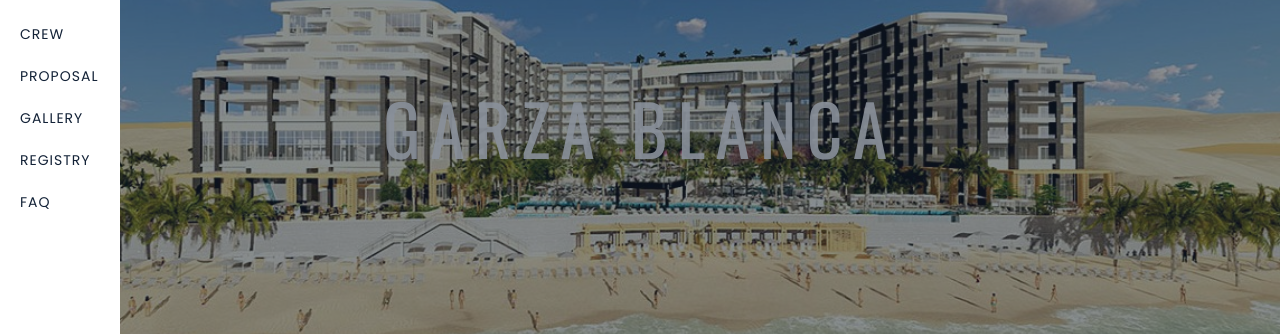
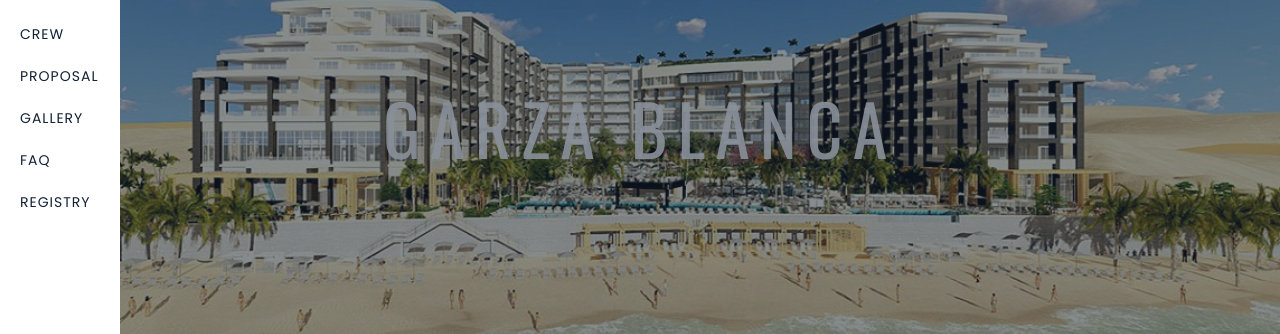
Before and after one commit to honghaobi/wedding-frontend, a Vue app: page /resort in a window 1280 px wide. Both pictures are taken after a click on the link "Menu". Shown: the part 271-605 px from the top of the page. Built offline with nearby package versions, Linux system fonts and the light colour scheme; no server answers; what v-viewer, vue-masonry would draw is missing.

Commit message:
fixed route change page initial scroll position and resort Table subheader position

```diff
--- a/src/components/Menu.vue
+++ b/src/components/Menu.vue
@@ -27,11 +27,11 @@
         <li><a href="#" class="bt-icon icon-bubble route hvr-wobble-horizontal">
           <router-link to="/gallery">Gallery</router-link>
         </a></li>
+        <li><a href="#" class="bt-icon icon-bubble route hvr-wobble-horizontal">
+          <router-link to="/faq">FAQ</router-link>
+        </a></li>
         <li><a href="#" target="_blank" class="bt-icon icon-bubble route hvr-wobble-horizontal">
           <a href="https://www.zola.com/registry/henryandkelli" target="_blank">Registry</a>
-        </a></li>
-        <li><a href="#" class="bt-icon icon-bubble route hvr-wobble-horizontal">
-          <router-link to="/faq">FAQ</router-link>
         </a></li>
       </ul>
       <img class="question hvr-bounce-in" @click="showQuestionDialog = true" src="./../assets/images/question.png"/>
--- a/src/components/ResortTable.vue
+++ b/src/components/ResortTable.vue
@@ -113,7 +113,12 @@
 <style lang="scss" scoped>
   @import "./../css/main.scss";
 
+  .md-title{
+    overflow: visible;
+  }
+
   .subHeader {
+    margin-left: 8px;
     font-weight: bold;
     color: $primary-color;
   }
--- a/src/router.js
+++ b/src/router.js
@@ -79,5 +79,8 @@ export default new Router(
         },
       },
     ],
+    scrollBehavior (to, from, savedPosition) {
+      return { x: 0, y: 0 };
+    }
   }
 );
```
